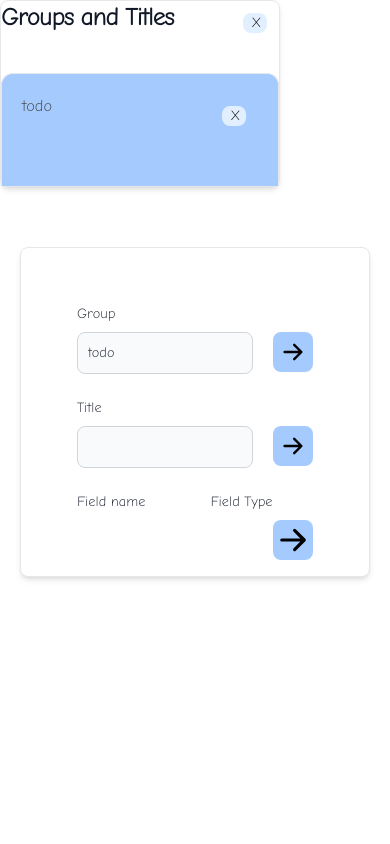
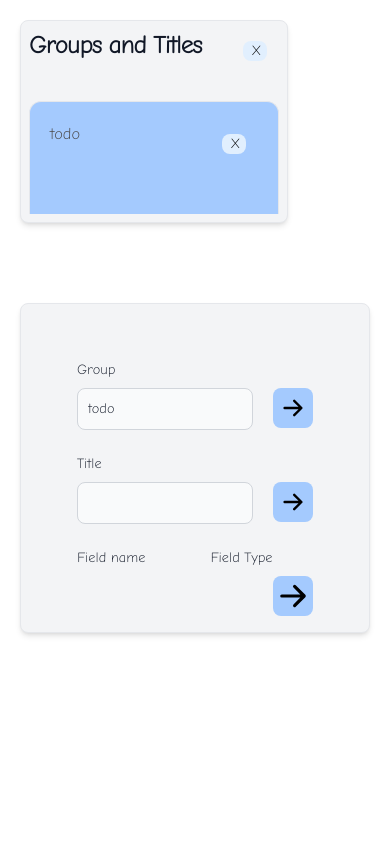
Before and after one commit to cleanbill/relate, a Next.js app: page / in a window 390 px wide. Shown: the top 844 px of the page. Built offline with nearby package versions, Linux system fonts and the light colour scheme.

Commit message:
Better hover colours

```diff
--- a/app/global.css
+++ b/app/global.css
@@ -6,12 +6,36 @@
 @layer components {
 
     .butt-colour {
-        @apply text-black bg-blue-300 hover:bg-yellow-600 focus:ring-blue-300 dark:bg-blue-600 dark:hover:bg-blue-700 dark:focus:ring-blue-800
+        @apply text-black bg-blue-300 hover:bg-blue-400 focus:ring-blue-300 dark:bg-blue-600 dark:hover:bg-blue-700 dark:focus:ring-blue-800
     }
     .butt {
         @apply butt-colour mt-3 mr-3 focus:ring-4 font-medium rounded-lg text-sm px-2 lg:w-20 h-10   focus:outline-none
     }
 
+    .blocked {
+        @apply m-5 block p-2 hover:bg-white rounded-lg border border-gray-200 shadow-md bg-gray-100 dark:bg-gray-800 dark:border-gray-700 dark:hover:bg-gray-700
+    }
+
+}
+
+ln:nth-child(1){
+    background-color: color-mix(in srgb, red 10%, white);
+}
+
+ln:nth-child(2){
+    background-color: color-mix(in srgb, red 25%, white);
+}
+
+ln:nth-child(3){
+    background-color: color-mix(in srgb, red 50%, white);
+}
+
+ln:nth-child(4){
+    background-color: color-mix(in srgb, red 75%, white);
+}
+
+ln:nth-child(5){
+    background-color: color-mix(in srgb, red 100%, white);
 }
 
 ::view-transition-old(root),
--- a/app/page.tsx
+++ b/app/page.tsx
@@ -228,7 +228,7 @@ const Home = () => {
             <div className={showGroup ? "lg:bg-blue-200 grid sg:grid-cols-1 w-100 h-full lg:grid-cols-3 gap-10 " : "lg:bg-blue-200 grid sg:grid-cols-1 w-100 h-full"} >
 
                 <div className='sg:col-span-2'>
-                    {showGroup && <a className="block lg:mt-2 sg:m-1 sg:mr-2 sg:w-96 lg:ml-3 lg:p-6 lg:max-w bg-white rounded-lg border border-gray-200 shadow-md hover:bg-gray-100 dark:bg-gray-800 dark:border-gray-700 dark:hover:bg-gray-700">
+                    {showGroup && <a className="blocked">
                         <Groups selectedGroup={group} selectedTitle={title} groups={groupDataList} select={selectData}
                             overrideFields={overrideFields}
                             updateTitleData={updateTitleData}
@@ -236,7 +236,7 @@ const Home = () => {
                             toggleShow={() => changeLayout(false)}
                         ></Groups>
                     </a>}
-                    {!showGroup && <a className="block w-6 m-1 bg-white rounded-lg border border-gray-200 shadow-md hover:bg-gray-100 dark:bg-gray-800 dark:border-gray-700 dark:hover:bg-gray-700">
+                    {!showGroup && <a className="blocked">
                         <button className="ml-1" onClick={() => changeLayout(true)}><b>G</b></button>
                     </a>}
                 </div>
@@ -244,7 +244,7 @@ const Home = () => {
                 {/* <SpinWheel></SpinWheel> */}
 
                 <div className='col-span-2 align-top '>
-                    {fields.length > 0 && <a className="block mt-2 lg:p-6 sg:p-2 sg:m-5 lg:mr-3 lg:max-w bg-white rounded-lg border border-gray-200 shadow-md hover:bg-gray-100 dark:bg-gray-800 dark:border-gray-700 sg:w-96 dark:hover:bg-gray-700">
+                    {fields.length > 0 && <a className="blocked">
                         <FieldForm
                             next={(field: Field) => next(field)}
                             title={title}
@@ -258,7 +258,7 @@ const Home = () => {
 
                 </div>
             </div>
-            <a className="m-5 block p-2 max-w bg-white rounded-lg border border-gray-200 shadow-md hover:bg-gray-100 dark:bg-gray-800 dark:border-gray-700 dark:hover:bg-gray-700">
+            <a className="blocked">
                 <Define
                     fields={fields} group={group} title={title}
                     setGroup={(value: string) => update(value, setGroup)}
--- a/components/groups.tsx
+++ b/components/groups.tsx
@@ -150,7 +150,7 @@ const Groups = (props: GroupsProps) => {
             <div className="font-normal text-gray-700 dark:text-gray-400">
                 {state.groups.map((gd: GroupData, index: number) => (
                     gd && <div key={index}>
-                        <div onClick={() => toggle(index)} className="flex items-center justify-between w-full p-5 font-medium text-left border border-b-0 border-gray-200 rounded-t-xl focus:ring-4 focus:ring-gray-200 dark:focus:ring-gray-800 dark:border-gray-700 hover:bg-yellow-600 dark:hover:bg-gray-800 bg-blue-300 dark:bg-gray-800 text-gray-900 dark:text-white">
+                        <div onClick={() => toggle(index)} className="flex items-center justify-between w-full p-5 font-medium text-left border border-b-0 border-gray-200 rounded-t-xl focus:ring-4 focus:ring-gray-200 dark:focus:ring-gray-800 dark:border-gray-700 hover:bg-blue-400 dark:hover:bg-gray-800 bg-blue-300 dark:bg-gray-800 text-gray-900 dark:text-white">
                             <span className={gd.display ? 'text-white w-full' : 'text-stone-700 w-full'}>{gd.groupName}
                                 <button onClick={() => deleteGroup(index)} className="z-10 float-right butt mb-10 w-6 h-5 bg-blue-100">X</button>
                             </span>
```
